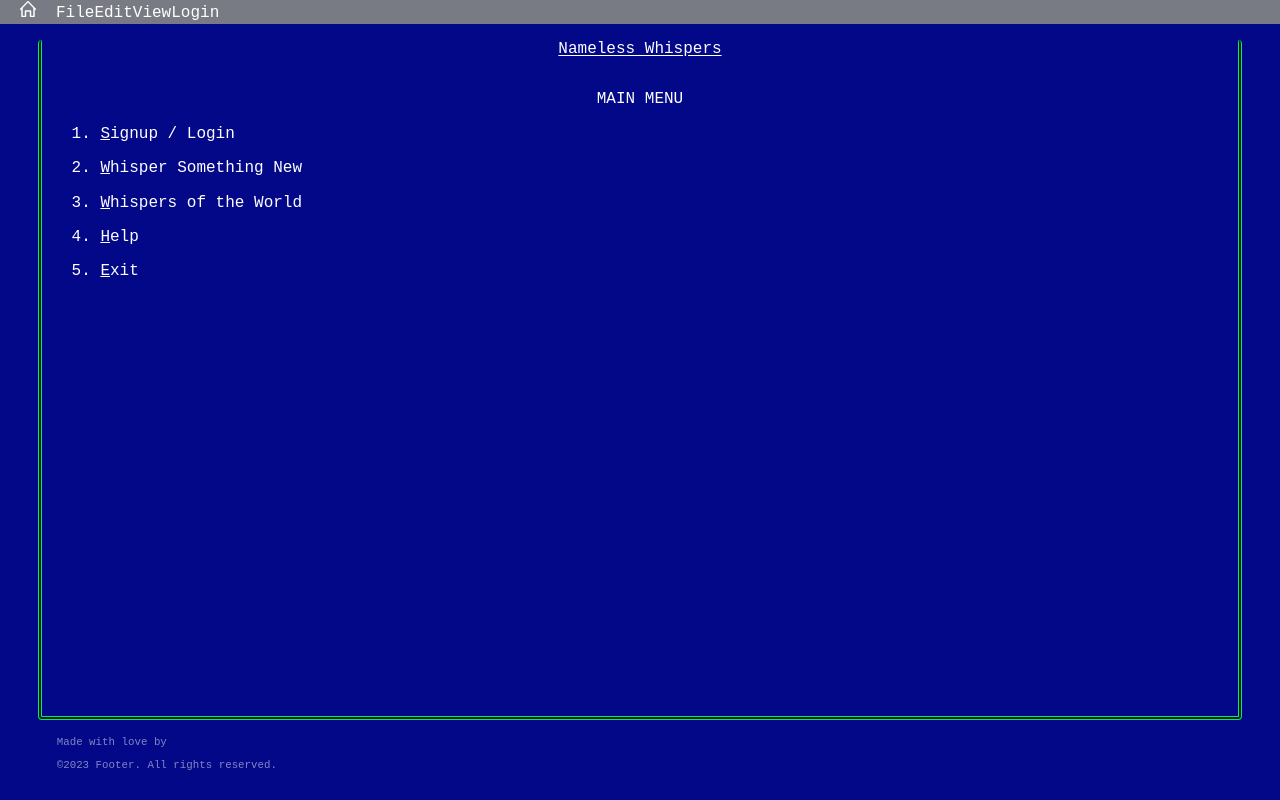
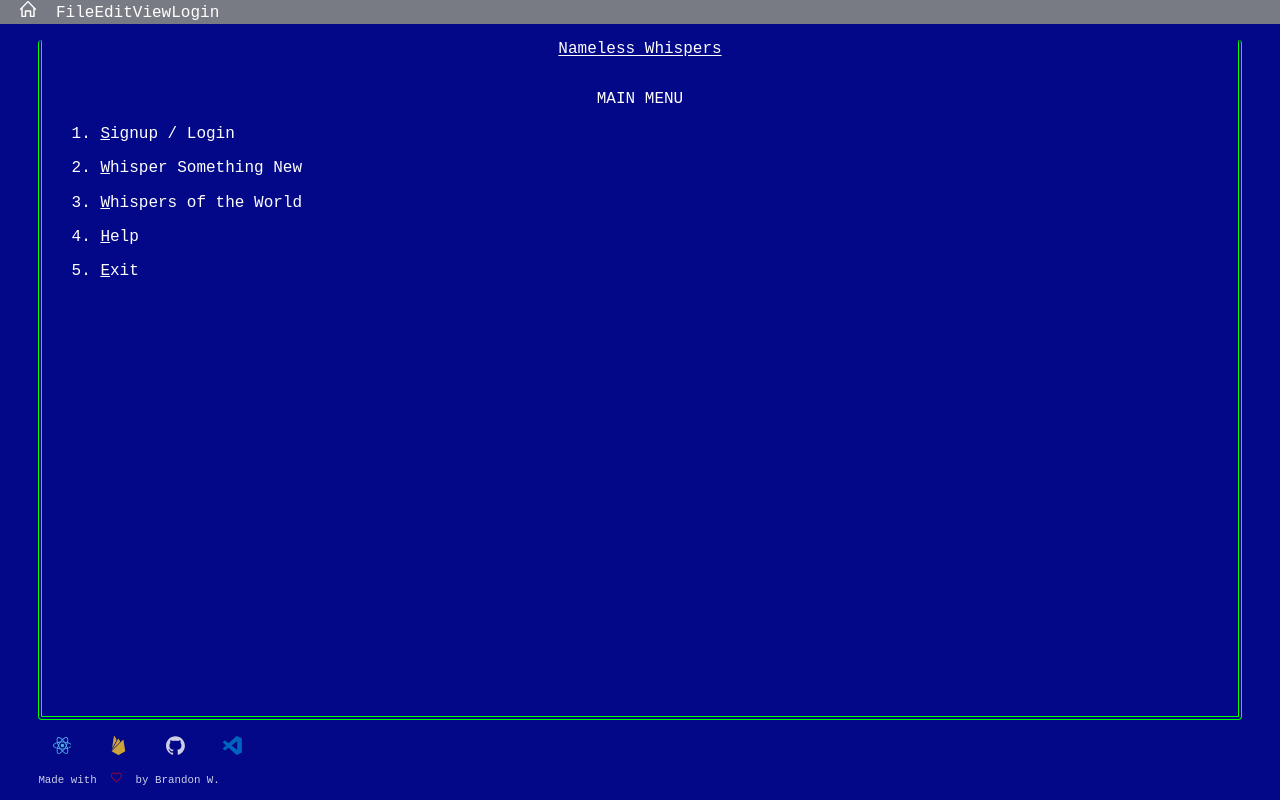
Before and after one commit to thecowsays/nameless-whispers, a React (Vite) app: page / in a window 1280 px wide. Built offline with nearby package versions, Linux system fonts and the light colour scheme; no server answers; a web font is replaced by a local one.

Commit message:
added tech icons, copyright, and css

```diff
--- a/src/components/Footer/Footer.jsx
+++ b/src/components/Footer/Footer.jsx
@@ -1,10 +1,27 @@
+import { SlHeart } from "react-icons/sl";
+import {
+  SiReact,
+  SiFirebase,
+  SiGithub,
+  SiVisualstudiocode,
+} from "react-icons/si";
+
 import FooterCSS from "./Footer.module.css";
 
 const Footer = () => {
   return (
     <div className={FooterCSS.container}>
-      <p>Made with love by</p>
-      <p>&copy;2023 Footer. All rights reserved.</p>
+      <p className={FooterCSS.icon}>
+        <SiReact style={{ color: "#61DAFB" }} />
+        <SiFirebase style={{ color: "#FFCA28" }} />
+        {/* <SiGithub style={{ color: "#181717" }} /> */}
+        <SiGithub />
+        <SiVisualstudiocode style={{ color: "#007ACC" }} />
+      </p>
+      <p alt="&copy;2023 B.W. All rights reserved.">
+        Made with <SlHeart style={{ color: "#F00", opacity: "100%" }} />
+        by Brandon W.
+      </p>
     </div>
   );
 };
--- a/src/components/Footer/Footer.module.css
+++ b/src/components/Footer/Footer.module.css
@@ -1,6 +1,13 @@
 .container {
     margin: 1em;
-    margin-left: 5.25em;
+    margin-left: 3%;
     font-size: .675rem;
-    opacity: 50%;
+    opacity: 80%;
 }
+
+.icon {
+    font-size: 1.75em;
+    margin: 0;
+    padding: 0;
+    padding-right: 1em;
+}
```
